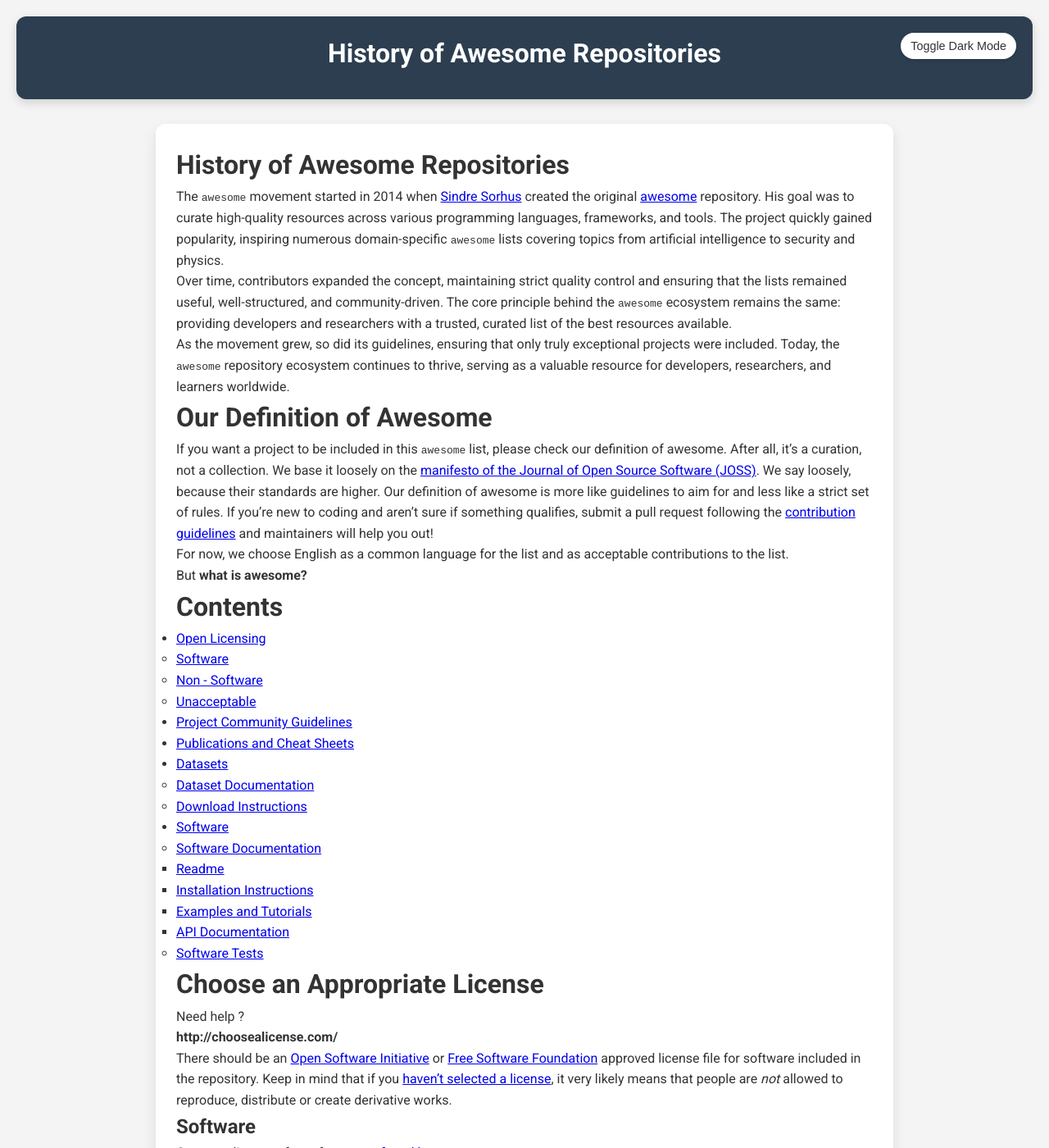
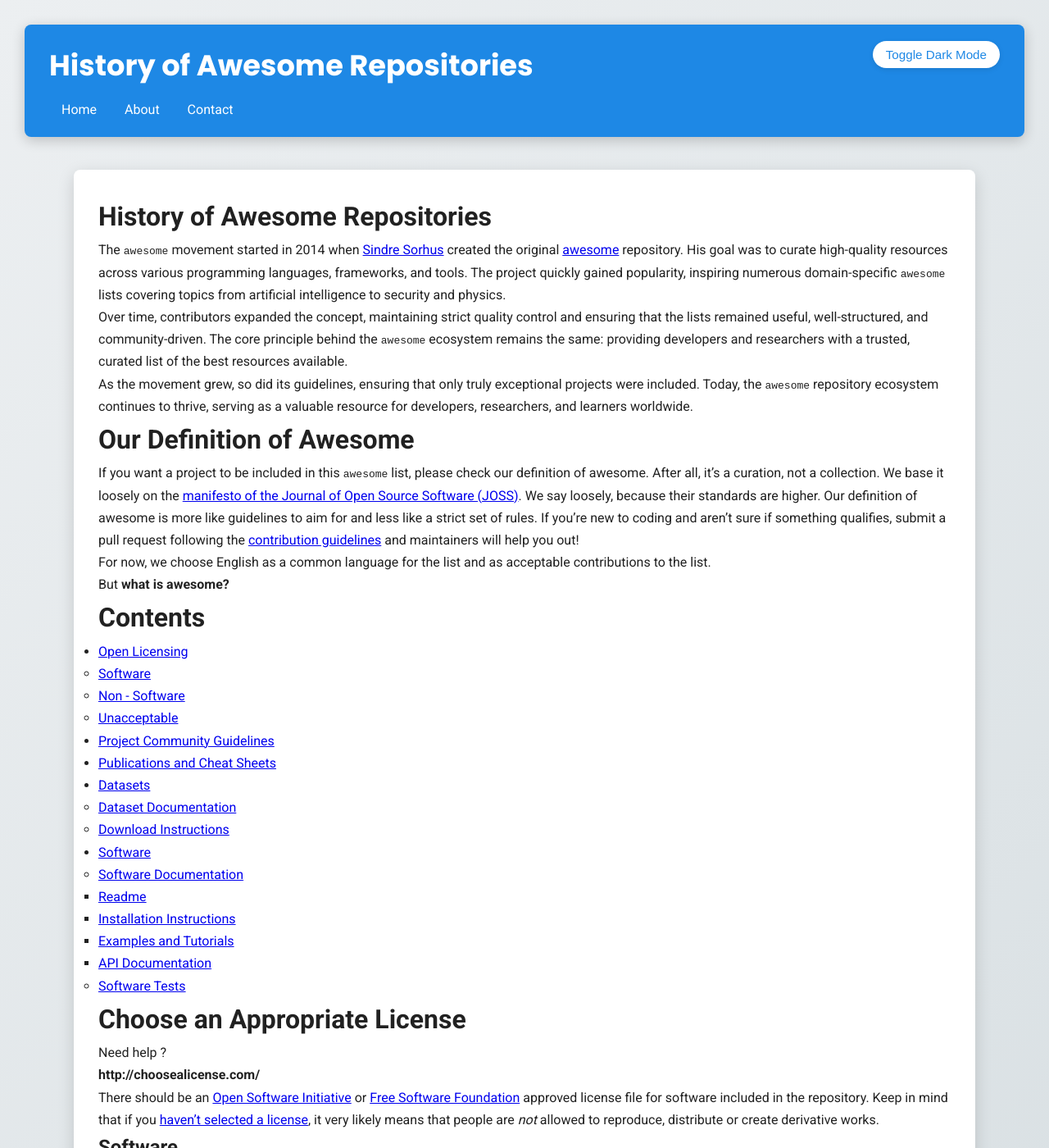
Before and after one commit to knible/awesome-geophysics, a Jekyll site: the page built from awesome.md, in a window 1280 px wide and 1400 px high. Shown: the whole window at 82% size. Built offline with Jekyll 4.4.1, drawn with Linux system fonts in a browser that asks for light colours; our own code applies the rules of GitHub Pages for plain Markdown files.

Commit message:
Update default.html

```diff
--- a/_layouts/default.html
+++ b/_layouts/default.html
@@ -5,10 +5,11 @@
     <meta name="viewport" content="width=device-width, initial-scale=1.0" />
     <title>{{ page.title }}</title>
     <link
-      href="https://fonts.googleapis.com/css2?family=Roboto:wght@300;400;700&display=swap"
+      href="https://fonts.googleapis.com/css2?family=Roboto:wght@300;400;700&family=Poppins:wght@500;700&display=swap"
       rel="stylesheet"
     />
     <style>
+      /* Reset and Base Styles */
       * {
         box-sizing: border-box;
         margin: 0;
@@ -17,177 +18,223 @@
 
       body {
         font-family: "Roboto", sans-serif;
-        line-height: 1.6;
-        background: #f4f4f4;
-        color: #333;
-        padding: 20px;
-        transition: background 0.3s ease, color 0.3s ease;
+        line-height: 1.7;
+        background: linear-gradient(135deg, #eceff1 0%, #cfd8dc 100%);
+        color: #212121;
+        padding: 30px;
+        transition: background 0.4s ease, color 0.4s ease;
       }
 
       /* Dark Mode */
       body.dark-mode {
-        background: #1e1e1e;
-        color: #e0e0e0;
+        background: linear-gradient(135deg, #212121 0%, #424242 100%);
+        color: #f5f5f5;
       }
 
+      /* Header Styles */
       header {
-        background: #2c3e50;
+        background: #1e88e5;
         color: #fff;
-        padding: 20px;
-        text-align: center;
-        border-radius: 12px;
-        box-shadow: 0 4px 12px rgba(0, 0, 0, 0.15);
-        position: relative;
+        padding: 20px 30px;
+        border-radius: 8px;
+        box-shadow: 0 4px 16px rgba(0, 0, 0, 0.2);
+        position: sticky;
+        top: 0;
+        z-index: 100;
         animation: fadeIn 0.5s ease-in;
       }
 
       header h1 {
+        font-family: "Poppins", sans-serif;
         font-weight: 700;
-        font-size: 2rem;
+        font-size: 2.2rem;
         margin-bottom: 10px;
       }
 
+      nav {
+        margin-top: 10px;
+      }
+
+      nav a {
+        color: #fff;
+        text-decoration: none;
+        margin: 0 15px;
+        font-weight: 400;
+        transition: color 0.3s ease;
+      }
+
+      nav a:hover {
+        color: #bbdefb;
+      }
+
+      /* Main Content */
       main {
-        max-width: 900px;
-        margin: 30px auto;
-        padding: 25px;
-        background: white;
-        border-radius: 12px;
-        box-shadow: 0 6px 15px rgba(0, 0, 0, 0.1);
-        transition: background 0.3s ease;
+        max-width: 1100px;
+        margin: 40px auto;
+        padding: 30px;
+        background: #fff;
+        border-radius: 8px;
+        box-shadow: 0 6px 20px rgba(0, 0, 0, 0.15);
+        transition: background 0.4s ease;
         animation: slideUp 0.6s ease-out;
       }
 
       body.dark-mode main {
-        background: #2a2a2a;
+        background: #2d2d2d;
       }
 
+      /* Footer Styles */
       footer {
         text-align: center;
-        margin-top: 30px;
-        padding: 15px;
-        background: #2c3e50;
-        color: white;
-        border-radius: 12px;
-        box-shadow: 0 -4px 12px rgba(0, 0, 0, 0.15);
+        margin-top: 40px;
+        padding: 20px;
+        background: #1e88e5;
+        color: #fff;
+        border-radius: 8px;
+        box-shadow: 0 -4px 16px rgba(0, 0, 0, 0.2);
         animation: fadeIn 0.7s ease-in;
       }
 
       footer a {
-        color: #00bcd4;
+        color: #b3e5fc;
         text-decoration: none;
         font-weight: 400;
         transition: color 0.3s ease;
       }
 
       footer a:hover {
-        color: #00e5ff;
+        color: #e3f2fd;
         text-decoration: underline;
       }
 
+      /* Images */
       img {
         max-width: 100%;
         height: auto;
         display: block;
-        margin: 15px auto;
-        border-radius: 8px;
-        box-shadow: 0 2px 6px rgba(0, 0, 0, 0.1);
+        margin: 20px auto;
+        border-radius: 6px;
+        box-shadow: 0 4px 10px rgba(0, 0, 0, 0.15);
       }
 
-      /* Dark Mode Toggle Button */
+      /* Theme Toggle Button */
       .theme-toggle {
         position: absolute;
         top: 20px;
-        right: 20px;
+        right: 30px;
         background: #fff;
-        color: #333;
+        color: #1e88e5;
         border: none;
-        padding: 8px 12px;
-        border-radius: 20px;
+        padding: 8px 16px;
+        border-radius: 25px;
         cursor: pointer;
-        font-size: 0.9rem;
-        box-shadow: 0 2px 4px rgba(0, 0, 0, 0.1);
-        transition: background 0.3s ease, color 0.3s ease;
+        font-size: 0.95rem;
+        font-weight: 500;
+        box-shadow: 0 2px 6px rgba(0, 0, 0, 0.1);
+        transition: background 0.3s ease, color 0.3s ease, transform 0.2s ease;
       }
 
       .theme-toggle:hover {
-        background: #00bcd4;
+        background: #bbdefb;
         color: #fff;
+        transform: translateY(-2px);
       }
 
       body.dark-mode .theme-toggle {
-        background: #333;
-        color: #fff;
+        background: #424242;
+        color: #b3e5fc;
       }
 
       /* Animations */
       @keyframes fadeIn {
-        from {
-          opacity: 0;
-        }
-        to {
-          opacity: 1;
-        }
+        from { opacity: 0; }
+        to { opacity: 1; }
       }
 
       @keyframes slideUp {
-        from {
-          transform: translateY(20px);
-          opacity: 0;
-        }
-        to {
-          transform: translateY(0);
-          opacity: 1;
-        }
+        from { transform: translateY(30px); opacity: 0; }
+        to { transform: translateY(0); opacity: 1; }
       }
 
       /* Responsive Design */
-      @media (max-width: 600px) {
+      @media (max-width: 768px) {
         body {
-          padding: 10px;
+          padding: 15px;
         }
 
         header h1 {
-          font-size: 1.5rem;
+          font-size: 1.8rem;
+        }
+
+        nav a {
+          margin: 0 10px;
+          font-size: 0.9rem;
         }
 
         main {
-          padding: 15px;
+          padding: 20px;
         }
 
         .theme-toggle {
           top: 15px;
           right: 15px;
-          padding: 6px 10px;
-          font-size: 0.8rem;
+          padding: 6px 12px;
+          font-size: 0.85rem;
+        }
+      }
+
+      @media (max-width: 480px) {
+        header h1 {
+          font-size: 1.5rem;
+        }
+
+        nav {
+          display: flex;
+          flex-direction: column;
+          gap: 10px;
+        }
+
+        nav a {
+          margin: 5px 0;
         }
       }
     </style>
   </head>
   <body>
+    <!-- Header Section -->
     <header>
       <h1>{{ page.title }}</h1>
+      <nav>
+        <a href="#home">Home</a>
+        <a href="#about">About</a>
+        <a href="#contact">Contact</a>
+      </nav>
       <button class="theme-toggle" onclick="toggleTheme()">Toggle Dark Mode</button>
     </header>
+
+    <!-- Main Content Section -->
     <main>{{ content }}</main>
+
+    <!-- Footer Section -->
     <footer>
       <p>© {{ site.time | date: "%Y" }} {{ site.title }}</p>
       Maintained by <a href="{{ site.author.github }}">{{ site.author.name }}</a>.
     </footer>
 
+    <!-- JavaScript for Theme Toggle -->
     <script>
       function toggleTheme() {
         document.body.classList.toggle("dark-mode");
         const button = document.querySelector(".theme-toggle");
         button.textContent = document.body.classList.contains("dark-mode")
-          ? "Toggle Light Mode"
-          : "Toggle Dark Mode";
+          ? "Switch to Light Mode"
+          : "Switch to Dark Mode";
       }
 
-      // Check for user's preferred color scheme
+      // Detect user's preferred color scheme on load
       if (window.matchMedia && window.matchMedia("(prefers-color-scheme: dark)").matches) {
         document.body.classList.add("dark-mode");
-        document.querySelector(".theme-toggle").textContent = "Toggle Light Mode";
+        document.querySelector(".theme-toggle").textContent = "Switch to Light Mode";
       }
     </script>
   </body>
```
